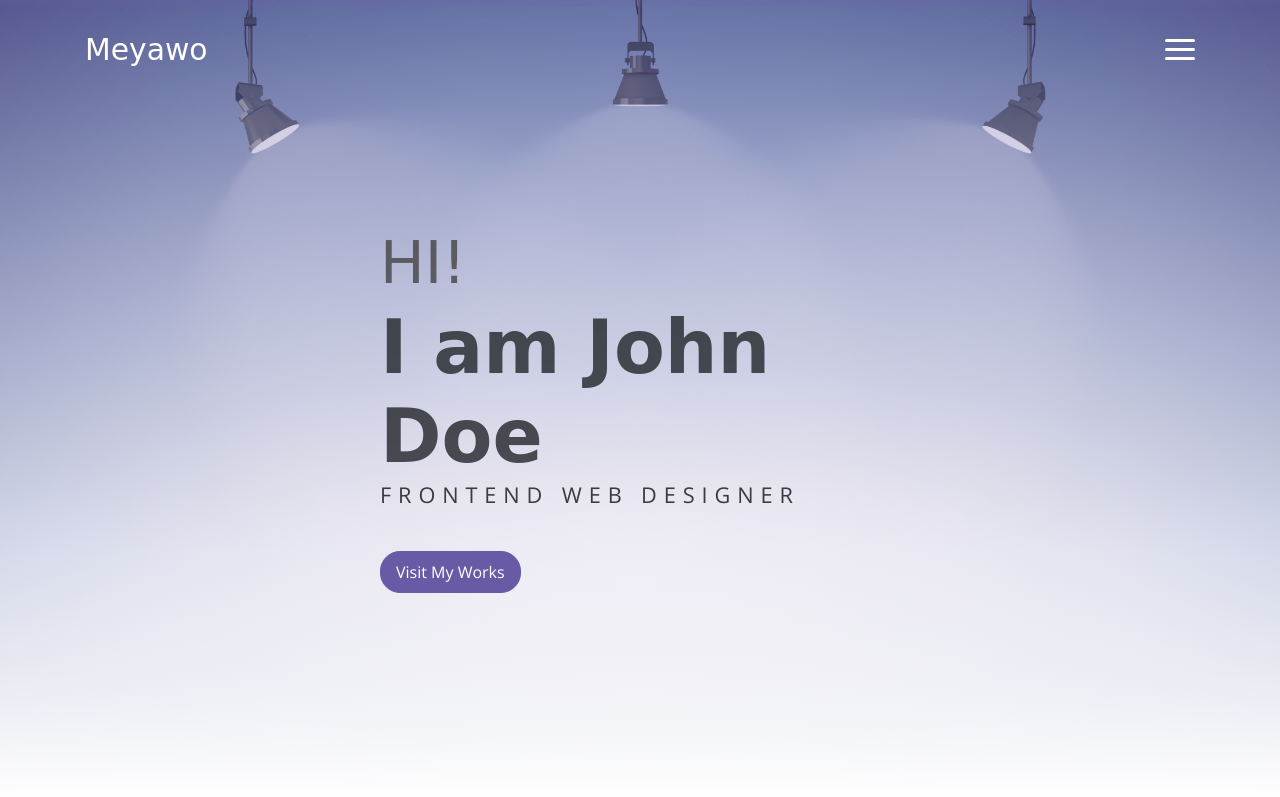
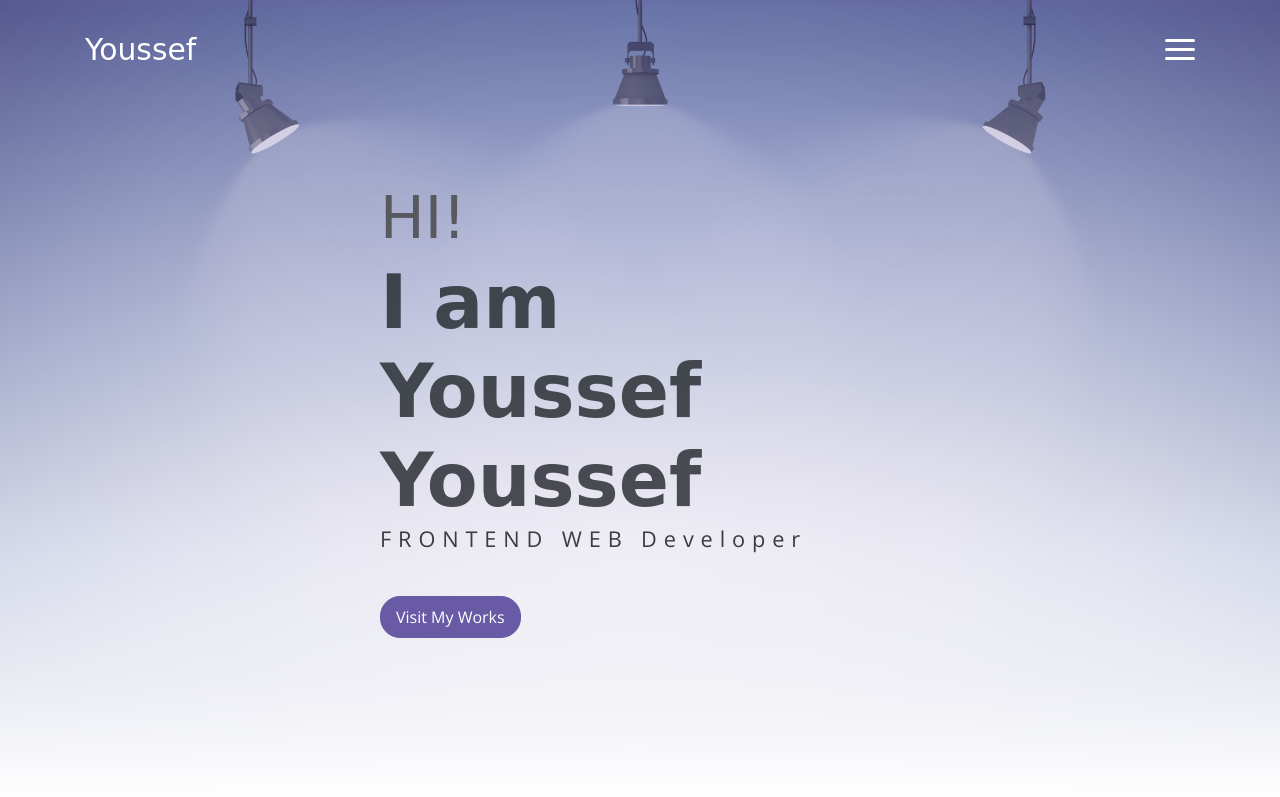
Before and after one commit to youssefyoussef28/website, a website: page index.html in a window 1280 px wide. Shown: the top 797 px of the page. Drawn offline with nearby package versions, Linux system fonts and the light colour scheme; a web font is replaced by a local one.

Commit message:
Further Edits

```diff
--- a/index.html
+++ b/index.html
@@ -16,7 +16,7 @@
     <!-- Page Navbar -->
     <nav class="custom-navbar" data-spy="affix" data-offset-top="20">
         <div class="container">
-            <a class="logo" href="#">Meyawo</a>
+            <a class="logo" href="#">Youssef</a>
             <ul class="nav">
                 <li class="item">
                     <a class="link" href="#home">Home</a>
@@ -54,9 +54,9 @@
         <div class="header-content container">
             <h1 class="header-title">
                 <span class="up">HI!</span>
-                <span class="down">I am John Doe</span>
+                <span class="down">I am Youssef Youssef</span>
             </h1>
-            <p class="header-subtitle">FRONTEND WEB DESIGNER</p>
+            <p class="header-subtitle">FRONTEND WEB Developer</p>
 
             <button class="btn btn-primary">Visit My Works</button>
         </div>
```
